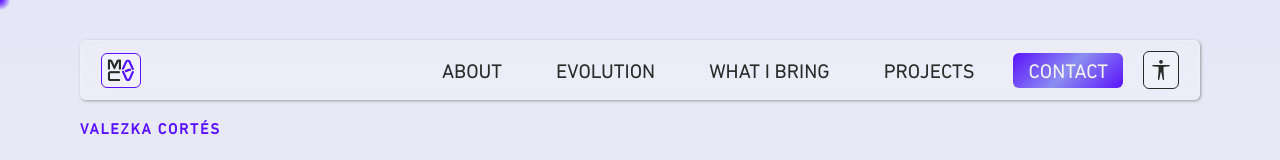
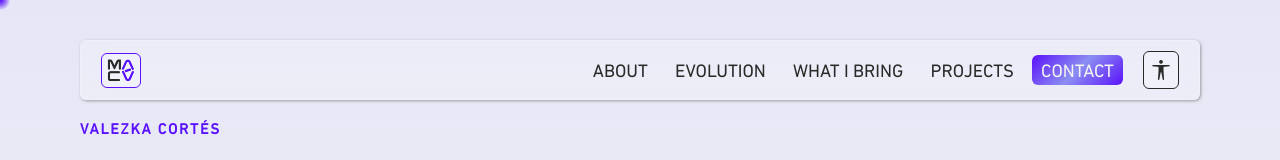
Before and after one commit to mcarocortes/Portfolio, a React (Vite) app: page /Portfolio/Vc in a window 1280 px wide. Shown: the top 160 px of the page. Built offline with nearby package versions, Linux system fonts and the light colour scheme.

Commit message:
navBar 2.0 text responsive

```diff
--- a/src/componentes/NavBar/Navbar.css
+++ b/src/componentes/NavBar/Navbar.css
@@ -53,6 +53,7 @@
   border-radius: 6px;
   overflow: hidden;
   border: solid 1px var(--purpura);
+  flex-shrink: 0;
 }
 
 .logoNavM:hover {
@@ -65,11 +66,19 @@
 .nav-menu-wrapper-right {
   display: flex;
   align-items: center;
+  justify-content: flex-end;
+  flex: 1 1 auto;
+  min-width: 0;
+}
+
+.nav-menu.new {
+  min-width: 0;
+  max-width: 100%;
 }
 
 .nav-buttons-wrapper {
   display: flex;
-  justify-content: center;
+  justify-content: flex-end;
   align-items: center;
   box-sizing: border-box;
   object-fit: cover;
@@ -77,12 +86,15 @@
 
   width: auto;
   height: auto;
+  flex-wrap: nowrap;
+  min-width: 0;
 }
 
 .nav-buttons-wrapper.new {
   border: 0px solid var(--bg-Navbar-border);
   background-color: transparent;
   width: auto;
+  max-width: 100%;
   position: static;
   grid-column-gap: 1.2rem;
   grid-row-gap: 1.2rem;
@@ -109,6 +121,21 @@
   outline: none;
 }
 
+.nav-buttons-wrapper .navbartext {
+  white-space: nowrap;
+  overflow: hidden;
+  text-overflow: ellipsis;
+  display: block;
+  flex: 0 1 auto;
+  min-width: 0;
+  line-height: 1.4;
+  padding-top: 5px;
+}
+
+.accessibility-button {
+  flex-shrink: 0;
+}
+
 .btnContact {
   background: var(--gradient-purple);
   color: var(--white) !important;
@@ -122,6 +149,19 @@
   transform: scale(1.05);
 }
 
+
+/* Desktop intermedio: el texto en español no cabe y no debe subir de altura */
+@media screen and (min-width: 992px) and (max-width: 1400px) {
+  .nav-buttons-wrapper .navbartext {
+    font-size: clamp(0.72rem, 0.04rem + 1.37vw, 1rem);
+    padding-left: clamp(6px, 0.4vw + 4px, 15px);
+    padding-right: clamp(6px, 0.4vw + 4px, 15px);
+  }
+
+  .nav-buttons-wrapper.new {
+    grid-column-gap: clamp(0.3rem, 0.7vw, 1.2rem);
+  }
+}
 
 /*********************************************MobileMenu*********************************************/
 .collapse.collapsado {
--- a/src/componentes/NavBar/Navbar.tsx
+++ b/src/componentes/NavBar/Navbar.tsx
@@ -72,6 +72,7 @@ export default function Navbar() {
                 <Link
                   to="/#About"
                   className={`navbartext ${activeSection === "About" ? "active" : ""}`}
+                  title={t("about")}
                   onClick={(event) => handleSectionLinkClick(event, "#About", location.pathname)}
                 >
                   {t("about")}
@@ -79,22 +80,25 @@ export default function Navbar() {
                 <Link
                   to="/#Evolution"
                   className={`navbartext ${activeSection === "Evolution" ? "active" : ""}`}
+                  title={t("evolution")}
                   onClick={(event) => handleSectionLinkClick(event, "#Evolution", location.pathname)}
                 >{t("evolution")}</Link>
                 <Link
                   to="/#WhatIDo"
                   className={`navbartext ${activeSection === "WhatIDo" ? "active" : ""}`}
+                  title={t("whatido")}
                   onClick={(event) => handleSectionLinkClick(event, "#WhatIDo", location.pathname)}
                 >{t("whatido")}</Link>
                 <Link
                   to="/#Projects"
                   className={`navbartext ${activeSection === "Projects" ? "active" : ""}`}
+                  title={t("projects")}
                   onClick={(event) => handleSectionLinkClick(event, "#Projects", location.pathname)}
                 >{t("projects")}</Link>
-
                 <Link
                   to="/#Contact"
                   className={`navbartext btnContact ${activeSection === "Contact" ? "active" : ""}`}
+                  title={t("contact")}
                   onClick={(event) => handleSectionLinkClick(event, "#Contact", location.pathname)}
                 >{t("contact")}</Link>
               </div>
```
Lines whose indentation alone changed are shown as unchanged.
